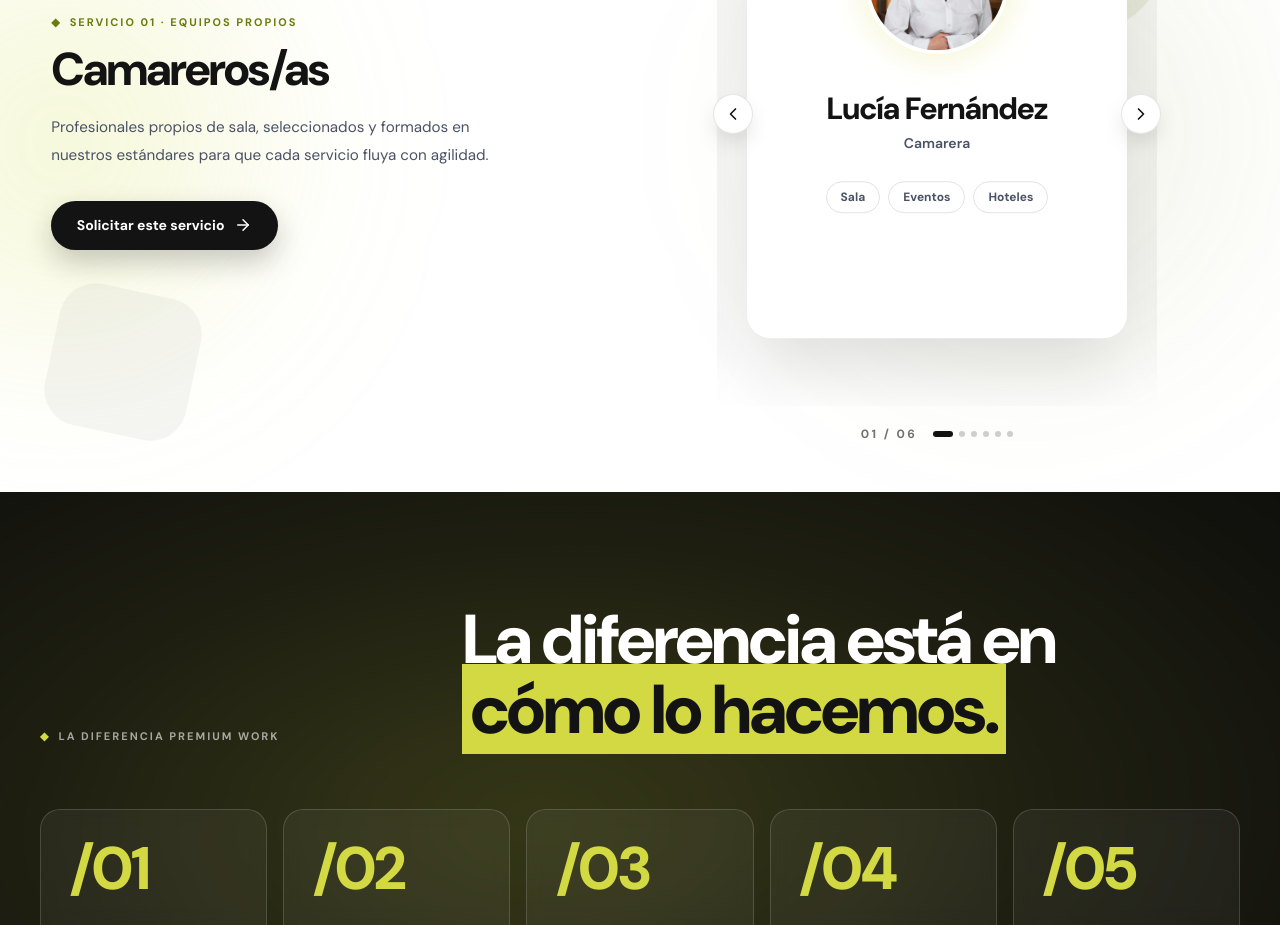
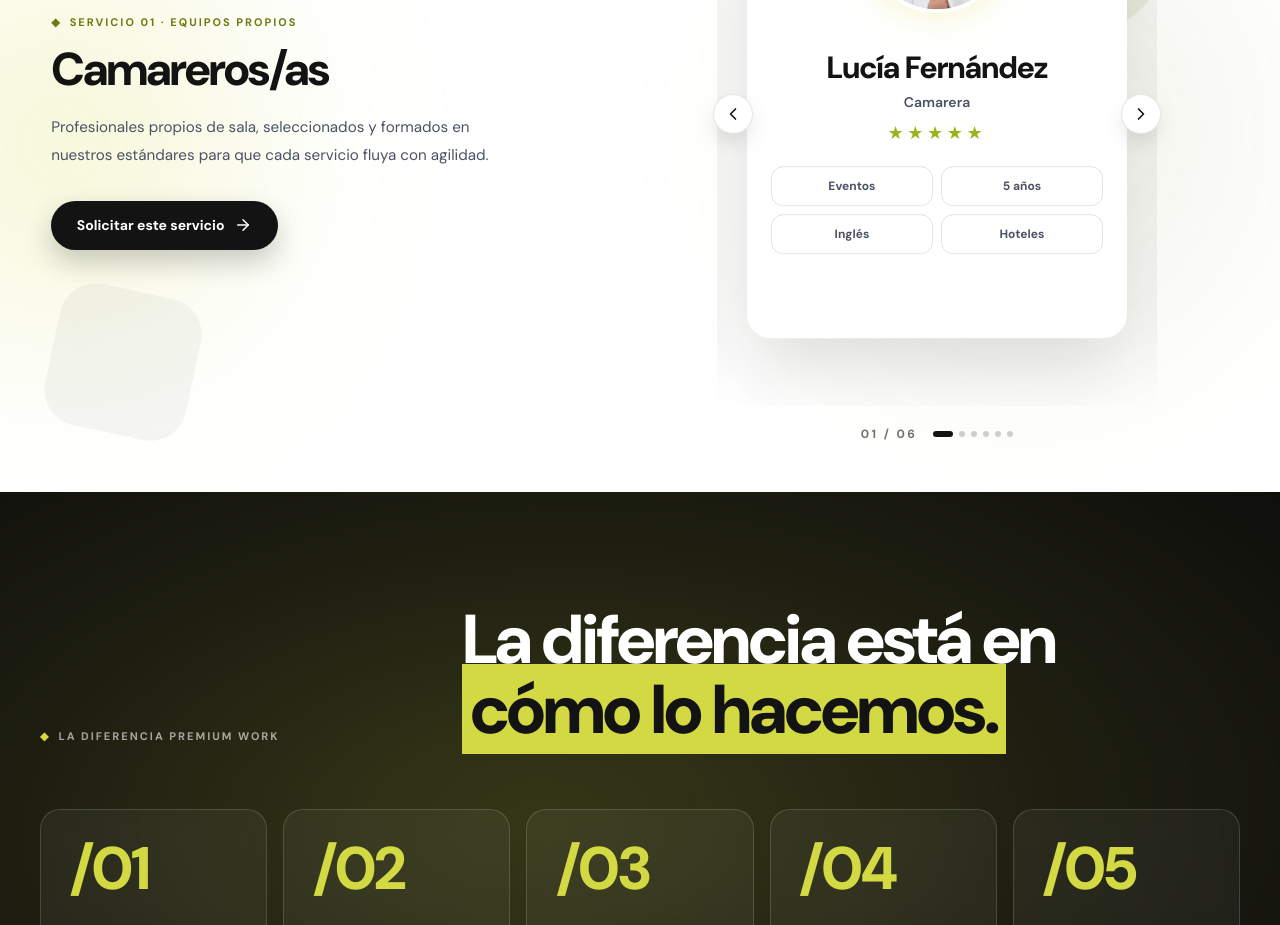
Before and after one commit to roxannaaguilera/premium-work-web, a Next.js app in the folder premium_work/: page / in a window 1280 px wide. Shown: the part 1340-2265 px from the top of the page. Built offline with nearby package versions, Linux system fonts and the light colour scheme.

Commit message:
feat: habilidades en rejilla 2x2 y 5 estrellas en tarjeta de servicios

```diff
--- a/premium_work/components/Features.tsx
+++ b/premium_work/components/Features.tsx
@@ -14,7 +14,7 @@ type Service = {
   position: string;
   badgeTitle: string;
   badgeSub: string;
-  tags: [string, string, string];
+  skills: [string, string, string, string];
   // Nombres ficticios de muestra autorizados por la clienta (2026-09-24);
   // sustituir por perfiles reales cuando existan.
   name: string;
@@ -32,7 +32,7 @@ const services: Service[] = [
     slug: "camareros",
     src: "/images/serv-1-display.webp",
     position: "object-[50%_50%]",
-    tags: ["Sala", "Eventos", "Hoteles"],
+    skills: ["Eventos", "5 años", "Inglés", "Hoteles"],
     name: "Lucía Fernández",
     role: "Camarera",
   },
@@ -46,7 +46,7 @@ const services: Service[] = [
     slug: "maitres",
     src: "/images/serv-2-display.webp",
     position: "object-[50%_center]",
-    tags: ["Sala", "Eventos", "Alta hostelería"],
+    skills: ["Protocolo", "7 años", "Inglés", "Sala"],
     name: "Javier Morales",
     role: "Maître",
   },
@@ -60,7 +60,7 @@ const services: Service[] = [
     slug: "office-y-housekeeping",
     src: "/images/serv-3-display.webp",
     position: "object-[50%_87%]",
-    tags: ["Hoteles", "Eventos", "Espacios"],
+    skills: ["Hoteles", "4 años", "Orden", "Detalle"],
     name: "Carmen Ruiz",
     role: "Office y Housekeeping",
   },
@@ -74,7 +74,7 @@ const services: Service[] = [
     slug: "hostess",
     src: "/images/serv-4-display.webp",
     position: "object-[50%_9%]",
-    tags: ["Recepción", "Eventos", "Imagen de marca"],
+    skills: ["Recepción", "3 años", "Inglés", "Eventos"],
     name: "Sofía Navarro",
     role: "Hostess",
   },
@@ -88,7 +88,7 @@ const services: Service[] = [
     slug: "personal-de-cocina",
     src: "/images/serv-5-display.webp",
     position: "object-[50%_center]",
-    tags: ["Cocina", "Eventos", "Equipos"],
+    skills: ["Cocina", "6 años", "Eventos", "Ritmo"],
     name: "Diego Torres",
     role: "Personal de cocina",
   },
@@ -102,7 +102,7 @@ const services: Service[] = [
     slug: "supervisores",
     src: "/images/serv-6-display.webp",
     position: "object-[50%_center]",
-    tags: ["Coordinación", "Eventos", "Control de calidad"],
+    skills: ["Equipos", "9 años", "Eventos", "Control"],
     name: "Elena Vidal",
     role: "Supervisora",
   },
@@ -172,13 +172,17 @@ function ProfileCard({ service, clone, eager }: { service: Service; clone?: bool
         <h3 className="display mt-4 text-[clamp(1.7rem,2.4vw,2.1rem)] text-[#131313]">{service.name}</h3>
         <p className="mt-2 text-sm font-semibold text-[#4a5264]">{service.role}</p>
 
-        <div className="mt-7 flex flex-wrap justify-center gap-2">
-          {service.tags.map((tag) => (
+        <p aria-label="Valoración: 5 de 5 estrellas" className="mt-3 text-lg leading-none tracking-[.2em] text-[#9db31c]">
+          <span aria-hidden="true">★★★★★</span>
+        </p>
+
+        <div className="mt-6 grid grid-cols-2 gap-2">
+          {service.skills.map((skill) => (
             <span
-              key={tag}
-              className="rounded-full border border-[#e2e2e8] bg-white px-3.5 py-1.5 text-[12px] font-bold text-[#4a5264]"
+              key={skill}
+              className="rounded-xl border border-[#e2e2e8] bg-white px-3 py-2.5 text-[12px] font-bold text-[#4a5264]"
             >
-              {tag}
+              {skill}
             </span>
           ))}
         </div>
```
